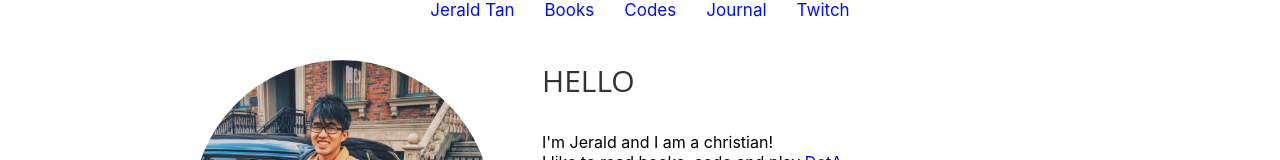
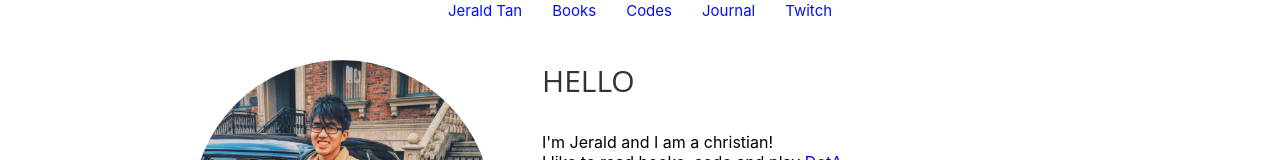
Before and after one commit to jeraldtsy/jeraldtsy, a React (Create React App) app: page / in a window 1280 px wide. Shown: the top 160 px of the page. Built offline with nearby package versions, Linux system fonts and the light colour scheme.

Commit message:
modified header font size to 15px

```diff
--- a/src/App.css
+++ b/src/App.css
@@ -50,7 +50,7 @@ p {
    color: #000EFF;
    text-align: center;
    text-decoration: none;
-   font-size: 17px;
+   font-size: 15px;
    padding: 15px;
 }
 
```
